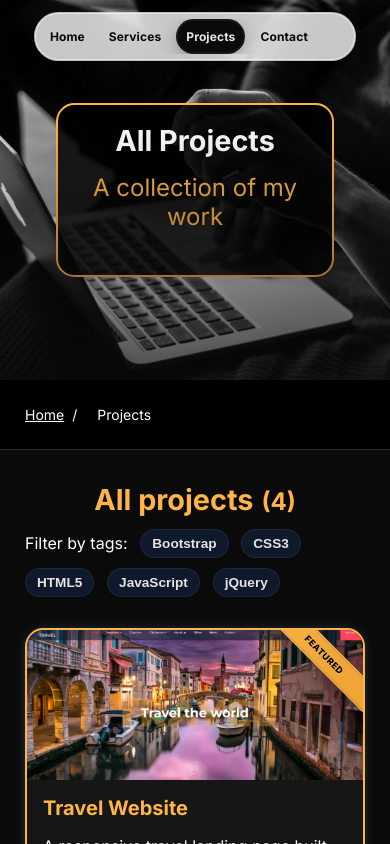
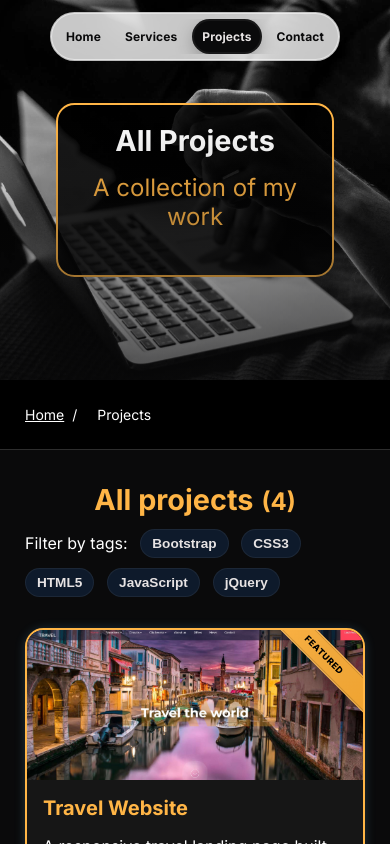
Before and after one commit to andreinemeti/portfolio-refactor, a Next.js app: page /projects in a window 390 px wide. Shown: the top 844 px of the page. Built offline with nearby package versions, Linux system fonts and the light colour scheme.

Commit message:
removed sticky position from breadcrumbs because it was overlaping with the nav

```diff
--- a/app/styles/components/_breadcrumbs.scss
+++ b/app/styles/components/_breadcrumbs.scss
@@ -1,8 +1,7 @@
 .breadcrumbs {
     border-bottom: 1px solid #2d2d2d;
-    position: sticky;
-    top: 0;
-    z-index: 999;
+
+
     background: black;
     padding: 4px 0;
 
--- a/app/styles/media-queries.scss
+++ b/app/styles/media-queries.scss
@@ -73,7 +73,7 @@
         right: 0;
         margin: auto;
         transform: none;
-        width: 79vw;
+        width: fit-content;
 
         max-width: unset;
   }
```
